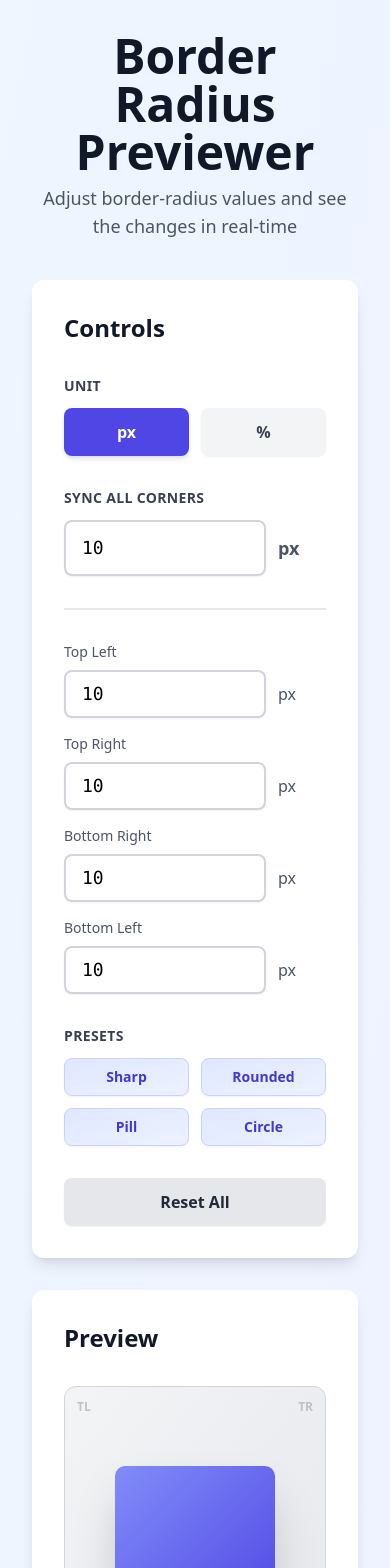
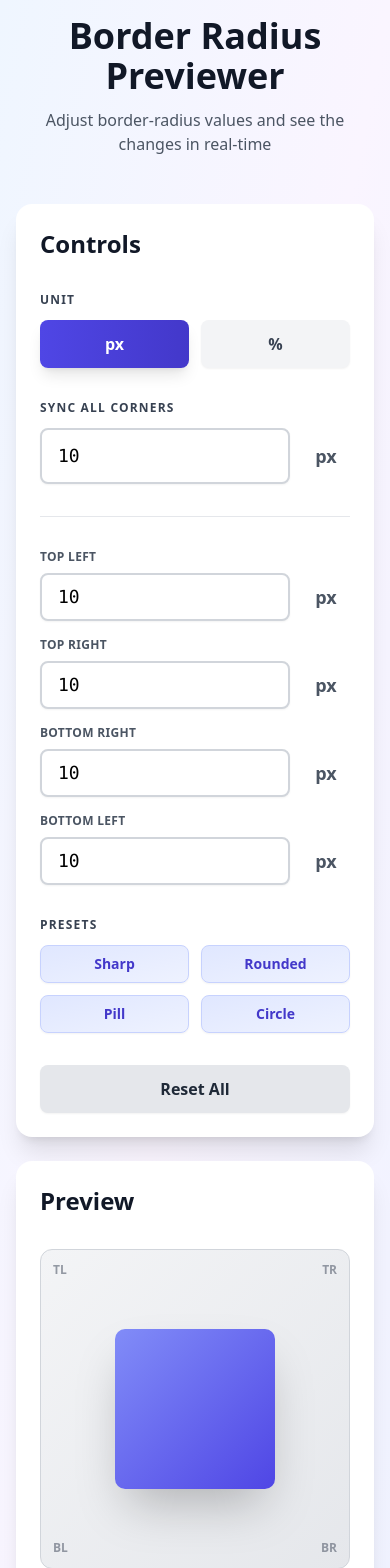
Before and after one commit to ecrent/app-ideas-showcase, a React (Vite) app in the folder apps/02-border-radius-previewer/: page / in a window 390 px wide. Shown: the top 1568 px of the page. Built offline with nearby package versions, Linux system fonts and the light colour scheme.

Commit message:
refine ui with improved responsive design and enhanced styling

```diff
--- a/apps/02-border-radius-previewer/src/App.tsx
+++ b/apps/02-border-radius-previewer/src/App.tsx
@@ -49,28 +49,30 @@ export default function App() {
   }
 
   return (
-    <div className="min-h-screen bg-gradient-to-br from-blue-50 to-indigo-50 p-8">
-      <div className="max-w-5xl mx-auto">
-        <h1 className="text-5xl font-bold text-gray-900 mb-2 text-center">Border Radius Previewer</h1>
-        <p className="text-lg text-gray-600 text-center mb-10">Adjust border-radius values and see the changes in real-time</p>
+    <div className="min-h-screen bg-gradient-to-br from-blue-50 via-purple-50 to-indigo-50 p-4 sm:p-8">
+      <div className="max-w-6xl mx-auto">
+        <div className="mb-12 text-center">
+          <h1 className="text-4xl sm:text-5xl font-bold text-gray-900 mb-3">Border Radius Previewer</h1>
+          <p className="text-base sm:text-lg text-gray-600">Adjust border-radius values and see the changes in real-time</p>
+        </div>
 
-        <div className="grid lg:grid-cols-2 gap-8">
+        <div className="grid lg:grid-cols-2 gap-6 lg:gap-8">
           {/* Controls */}
-          <div className="bg-white rounded-xl shadow-lg p-8">
+          <div className="bg-white rounded-2xl shadow-xl p-6 sm:p-8">
             <h2 className="text-2xl font-bold text-gray-900 mb-8">Controls</h2>
 
             {/* Unit Toggle */}
             <div className="mb-8">
-              <label className="block text-sm font-semibold text-gray-700 mb-3 uppercase tracking-wide">Unit</label>
+              <label className="block text-xs font-semibold text-gray-700 mb-3 uppercase tracking-widest">Unit</label>
               <div className="flex gap-3">
                 {(['px', '%'] as const).map(u => (
                   <button
                     key={u}
                     onClick={() => setUnit(u)}
-                    className={`flex-1 px-4 py-3 rounded-lg font-semibold transition-all active:scale-95 ${
+                    className={`flex-1 px-4 py-3 rounded-lg font-semibold transition-all duration-200 active:scale-95 ${
                       unit === u
-                        ? 'bg-indigo-600 text-white shadow-md'
-                        : 'bg-gray-100 text-gray-700 hover:bg-gray-200 shadow-sm'
+                        ? 'bg-gradient-to-r from-indigo-600 to-indigo-700 text-white shadow-lg hover:shadow-xl'
+                        : 'bg-gray-100 text-gray-700 hover:bg-gray-200 shadow-sm hover:shadow-md'
                     }`}
                   >
                     {u}
@@ -80,8 +82,8 @@ export default function App() {
             </div>
 
             {/* Sync All */}
-            <div className="mb-8 pb-8 border-b-2 border-gray-200">
-              <label className="block text-sm font-semibold text-gray-700 mb-3 uppercase tracking-wide">
+            <div className="mb-8 pb-8 border-b border-gray-200">
+              <label className="block text-xs font-semibold text-gray-700 mb-3 uppercase tracking-widest">
                 Sync All Corners
               </label>
               <div className="flex items-center gap-3">
@@ -92,13 +94,13 @@ export default function App() {
                   value={allCornersEqual ? values.topLeft : ''}
                   placeholder={!allCornersEqual ? 'Mixed values' : undefined}
                   onChange={e => syncAllCorners(e.target.value)}
-                  className={`flex-1 px-4 py-3 border-2 rounded-lg font-mono text-lg focus:outline-none focus:ring-2 focus:ring-indigo-500 focus:border-transparent transition-all shadow-sm hover:shadow-md ${
+                  className={`flex-1 px-4 py-3 border-2 rounded-lg font-mono text-lg focus:outline-none focus:ring-2 focus:border-transparent transition-all shadow-sm hover:shadow-md ${
                     allCornersEqual
-                      ? 'border-gray-300 placeholder:text-gray-400 hover:border-gray-400'
-                      : 'border-orange-300 bg-orange-50 placeholder:text-orange-500 placeholder:font-medium hover:border-orange-400'
+                      ? 'border-gray-300 placeholder:text-gray-400 hover:border-gray-400 focus:ring-indigo-500'
+                      : 'border-orange-300 bg-orange-50 placeholder:text-orange-500 placeholder:font-semibold hover:border-orange-400 focus:ring-orange-500'
                   }`}
                 />
-                <span className="text-gray-600 font-semibold text-lg min-w-12">{unit}</span>
+                <span className="text-gray-600 font-semibold text-lg min-w-12 text-center">{unit}</span>
               </div>
             </div>
 
@@ -111,7 +113,7 @@ export default function App() {
                 { key: 'bottomLeft', label: 'Bottom Left' },
               ] as const).map(({ key, label }) => (
                 <div key={key}>
-                  <label className="block text-sm font-medium text-gray-600 mb-2">
+                  <label className="block text-xs font-semibold text-gray-600 mb-2 uppercase tracking-wide">
                     {label}
                   </label>
                   <div className="flex items-center gap-3">
@@ -121,9 +123,9 @@ export default function App() {
                       max={unit === 'px' ? '1000' : '100'}
                       value={values[key]}
                       onChange={e => handleChange(key, e.target.value)}
-                      className="flex-1 px-4 py-2 border-2 border-gray-300 rounded-lg font-mono text-lg focus:outline-none focus:ring-2 focus:ring-indigo-500 focus:border-transparent transition-all hover:border-gray-400 shadow-sm"
+                      className="flex-1 px-4 py-2 border-2 border-gray-300 rounded-lg font-mono text-lg focus:outline-none focus:ring-2 focus:ring-indigo-500 focus:border-transparent transition-all hover:border-gray-400 shadow-sm hover:shadow-md"
                     />
-                    <span className="text-gray-600 font-medium min-w-12">{unit}</span>
+                    <span className="text-gray-600 font-semibold text-lg min-w-12 text-center">{unit}</span>
                   </div>
                 </div>
               ))}
@@ -131,7 +133,7 @@ export default function App() {
 
             {/* Presets */}
             <div className="mb-8">
-              <label className="block text-sm font-semibold text-gray-700 mb-3 uppercase tracking-wide">Presets</label>
+              <label className="block text-xs font-semibold text-gray-700 mb-3 uppercase tracking-widest">Presets</label>
               <div className="grid grid-cols-2 gap-3">
                 {[
                   { label: 'Sharp', value: '0' },
@@ -142,7 +144,7 @@ export default function App() {
                   <button
                     key={preset.label}
                     onClick={() => syncAllCorners(preset.value)}
-                    className="px-3 py-2 bg-gradient-to-br from-indigo-100 to-indigo-50 text-indigo-700 rounded-lg font-semibold hover:from-indigo-200 hover:to-indigo-100 transition-all text-sm border border-indigo-200 active:scale-95 shadow-sm hover:shadow-md"
+                    className="px-3 py-2 bg-gradient-to-br from-indigo-100 to-indigo-50 text-indigo-700 rounded-lg font-semibold hover:from-indigo-200 hover:to-indigo-150 transition-all duration-200 text-sm border border-indigo-200 active:scale-95 shadow-sm hover:shadow-md"
                   >
                     {preset.label}
                   </button>
@@ -153,32 +155,32 @@ export default function App() {
             {/* Reset Button */}
             <button
               onClick={() => setValues({ topLeft: '10', topRight: '10', bottomRight: '10', bottomLeft: '10' })}
-              className="w-full px-4 py-3 bg-gray-200 hover:bg-gray-300 text-gray-800 rounded-lg font-semibold transition-all active:scale-95 shadow-sm hover:shadow-md"
+              className="w-full px-4 py-3 bg-gray-200 hover:bg-gray-300 text-gray-800 rounded-lg font-semibold transition-all duration-200 active:scale-95 shadow-sm hover:shadow-md"
             >
               Reset All
             </button>
           </div>
 
           {/* Preview & Code */}
-          <div className="space-y-8">
+          <div className="space-y-6 lg:space-y-8">
             {/* Preview Box */}
-            <div className="bg-white rounded-xl shadow-lg p-8">
+            <div className="bg-white rounded-2xl shadow-xl p-6 sm:p-8">
               <h2 className="text-2xl font-bold text-gray-900 mb-8">Preview</h2>
-              <div className="relative flex items-center justify-center bg-gradient-to-br from-gray-100 to-gray-200 rounded-xl p-12 min-h-80 border border-gray-300 overflow-hidden">
+              <div className="relative flex items-center justify-center bg-gradient-to-br from-gray-100 to-gray-200 rounded-xl p-8 sm:p-12 min-h-80 border border-gray-300 overflow-hidden">
                 <div
                   className="w-40 h-40 bg-gradient-to-br from-indigo-400 to-indigo-600 shadow-2xl transition-all duration-150"
                   style={{ borderRadius: borderRadiusValue }}
                 />
                 {/* Corner labels */}
-                <div className="absolute top-3 left-3 text-xs font-bold text-gray-400 opacity-60">TL</div>
-                <div className="absolute top-3 right-3 text-xs font-bold text-gray-400 opacity-60">TR</div>
-                <div className="absolute bottom-3 right-3 text-xs font-bold text-gray-400 opacity-60">BR</div>
-                <div className="absolute bottom-3 left-3 text-xs font-bold text-gray-400 opacity-60">BL</div>
+                <div className="absolute top-3 left-3 text-xs font-bold text-gray-500 opacity-70">TL</div>
+                <div className="absolute top-3 right-3 text-xs font-bold text-gray-500 opacity-70">TR</div>
+                <div className="absolute bottom-3 right-3 text-xs font-bold text-gray-500 opacity-70">BR</div>
+                <div className="absolute bottom-3 left-3 text-xs font-bold text-gray-500 opacity-70">BL</div>
               </div>
             </div>
 
             {/* CSS Code */}
-            <div className="bg-white rounded-xl shadow-lg p-8">
+            <div className="bg-white rounded-2xl shadow-xl p-6 sm:p-8">
               <h2 className="text-2xl font-bold text-gray-900 mb-6">CSS Code</h2>
               <div className="bg-gray-900 text-gray-100 rounded-lg font-mono text-sm p-4 overflow-x-auto mb-4 border border-gray-800 shadow-inner">
                 <div className="whitespace-pre-wrap break-words">{cssCode}</div>
@@ -188,7 +190,7 @@ export default function App() {
                 className={`w-full px-4 py-3 rounded-lg font-semibold transition-all duration-200 shadow-md hover:shadow-lg active:scale-95 ${
                   copied
                     ? 'bg-green-500 text-white'
-                    : 'bg-indigo-600 text-white hover:bg-indigo-700'
+                    : 'bg-gradient-to-r from-indigo-600 to-indigo-700 text-white hover:from-indigo-700 hover:to-indigo-800'
                 }`}
               >
                 {copied ? '✓ Copied!' : 'Copy CSS'}
```
